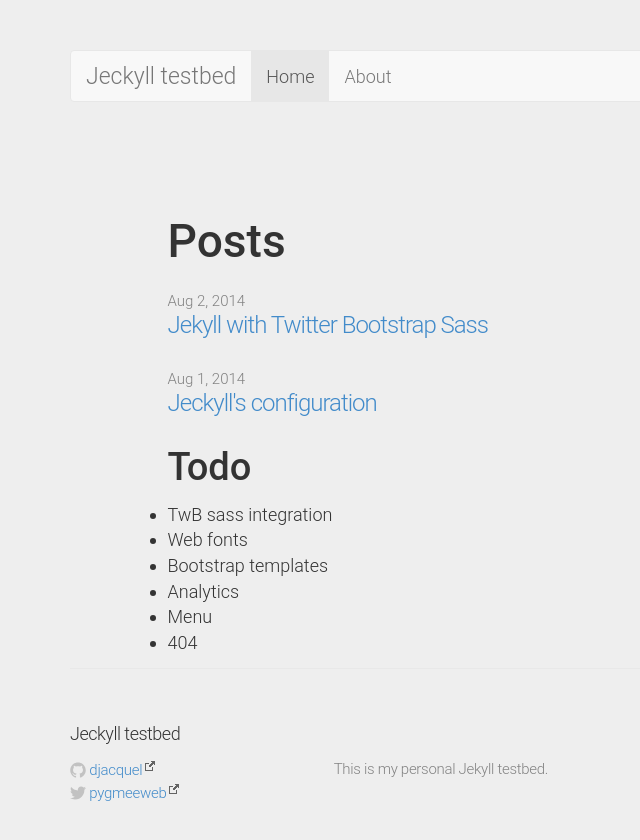
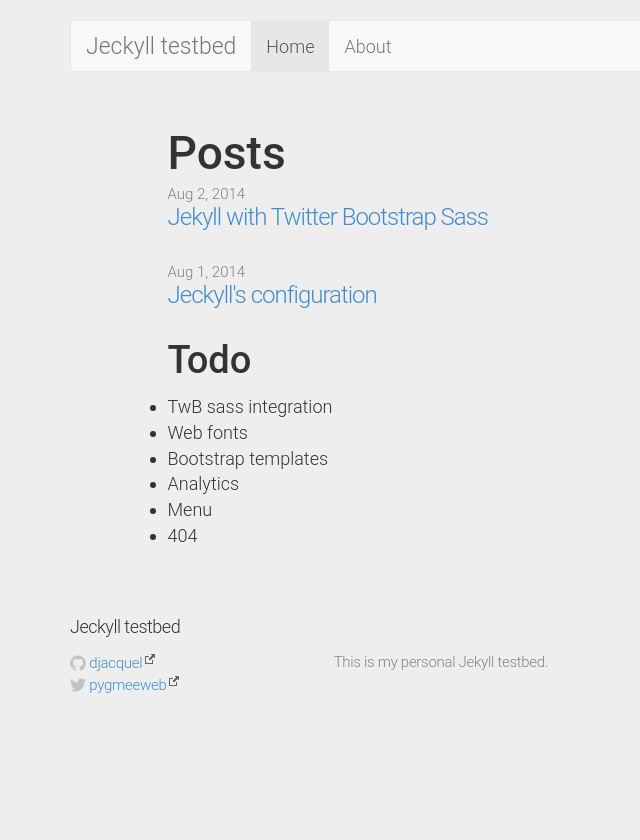
Before and after one commit to djacquel/JekyllDoc, a Jekyll site: the page built from index.html, in a window 1280 px wide. Shown: the top 840 px of the page, without its empty margins (0-640 px from the left). Built offline with Jekyll 4.4.1, drawn with Linux system fonts in a browser that asks for light colours; nearby versions of some CDN libraries.

Commit message:
some style

```diff
--- a/assets/stylesheets/style.scss
+++ b/assets/stylesheets/style.scss
@@ -2,6 +2,8 @@
 ---
 
 @import"bootstrap";
+
+
 
 
 
@@ -34,3 +36,18 @@
     color: #000;
     padding: 0.2em 0;
 }
+
+
+/* ==========================================================================
+   Content styling
+   ========================================================================== */
+
+.page-header {
+    padding: 0;
+    margin: 20px 0px 0px;
+    border: none;
+}
+
+.home h1 {
+    margin: 5px 0;
+}
--- a/css/main.css
+++ b/css/main.css
@@ -234,7 +234,7 @@
   -moz-border-radius: 3px;
   border-radius: 3px;
   font-size: 15px;
-  overflow:scroll;
+  overflow:auto;
 }
 
 .post code { padding: 1px 5px; }
```
